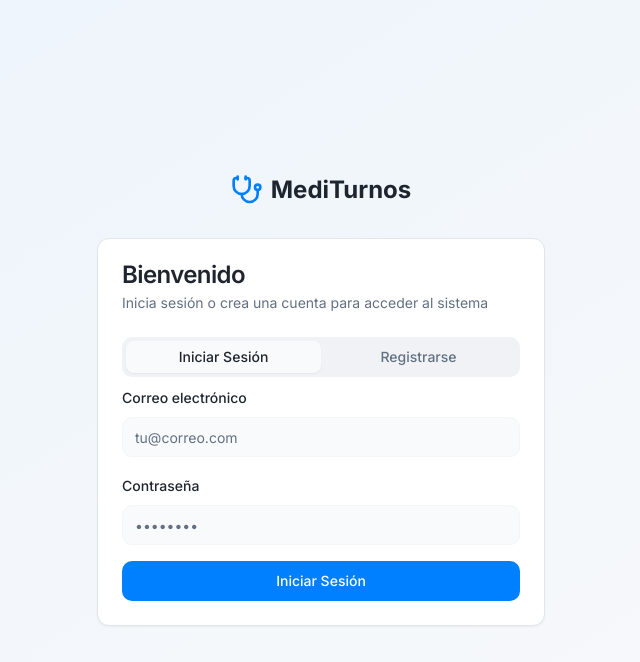
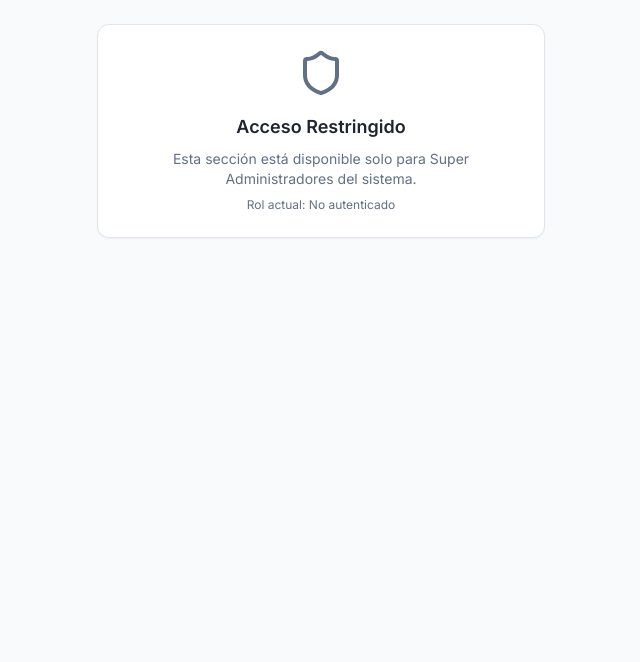
Before and after one commit to NachoGeno/kinetix-flow-scheduler, a React (Vite) app: page /saas-admin in a window 1280 px wide. Before the commit this address led to /auth. Shown: the top 662 px of the page, without its empty margins (319-959 px from the left). Built offline with nearby package versions, Linux system fonts and the light colour scheme.

Commit message:
Fix redirect to dashboard

```diff
--- a/src/pages/SaasAdmin.tsx
+++ b/src/pages/SaasAdmin.tsx
@@ -9,7 +9,24 @@ export default function SaasAdmin() {
 
   // Solo super_admin puede acceder a esta página
   if (!profile || profile.role !== 'super_admin') {
-    return <Navigate to="/" replace />;
+    return (
+      <div className="container mx-auto p-6">
+        <Card className="max-w-md mx-auto">
+          <CardContent className="flex flex-col items-center space-y-4 p-6">
+            <Shield className="h-12 w-12 text-muted-foreground" />
+            <div className="text-center">
+              <h2 className="text-lg font-semibold text-foreground">Acceso Restringido</h2>
+              <p className="text-sm text-muted-foreground mt-2">
+                Esta sección está disponible solo para Super Administradores del sistema.
+              </p>
+              <p className="text-xs text-muted-foreground mt-2">
+                Rol actual: {profile?.role || 'No autenticado'}
+              </p>
+            </div>
+          </CardContent>
+        </Card>
+      </div>
+    );
   }
 
   return (
```
